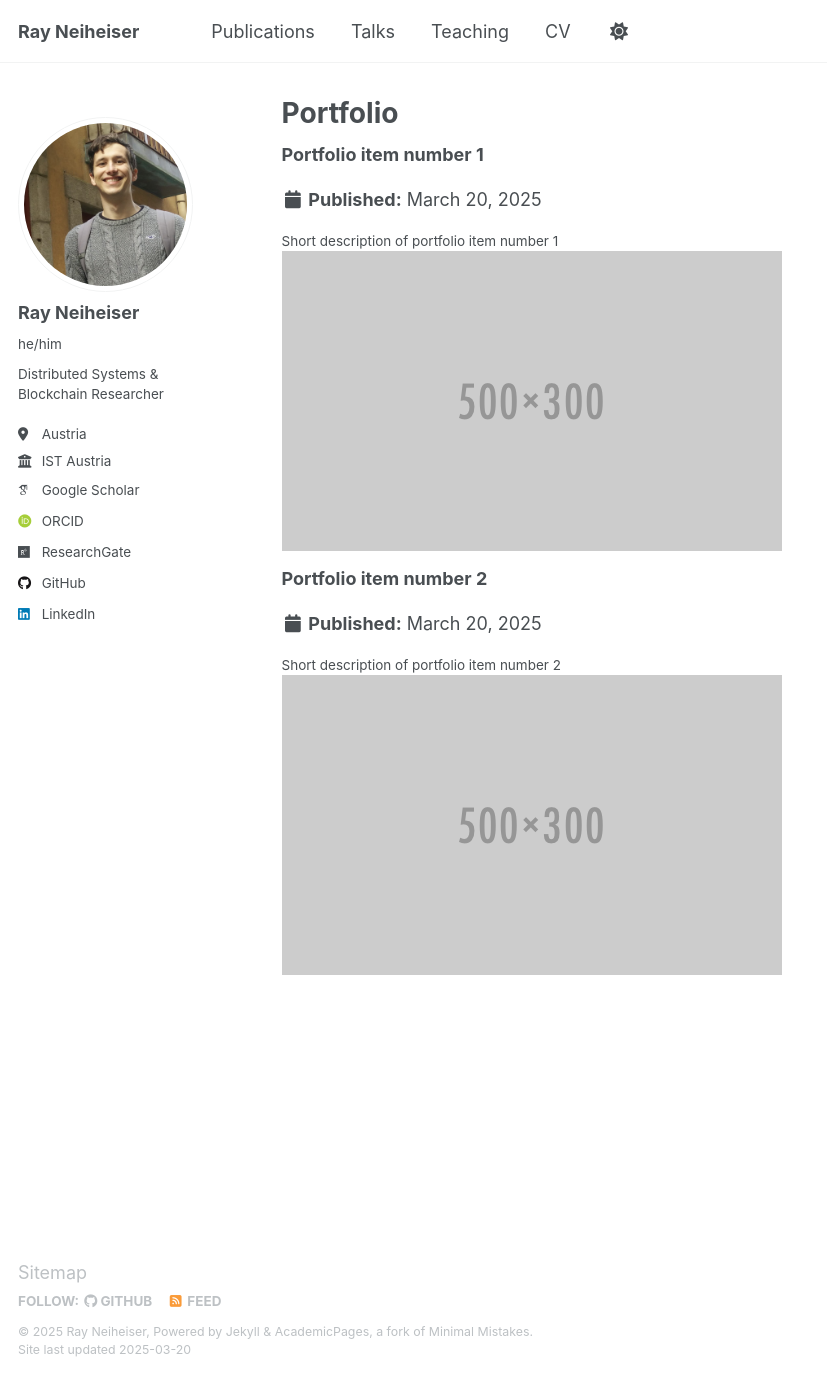
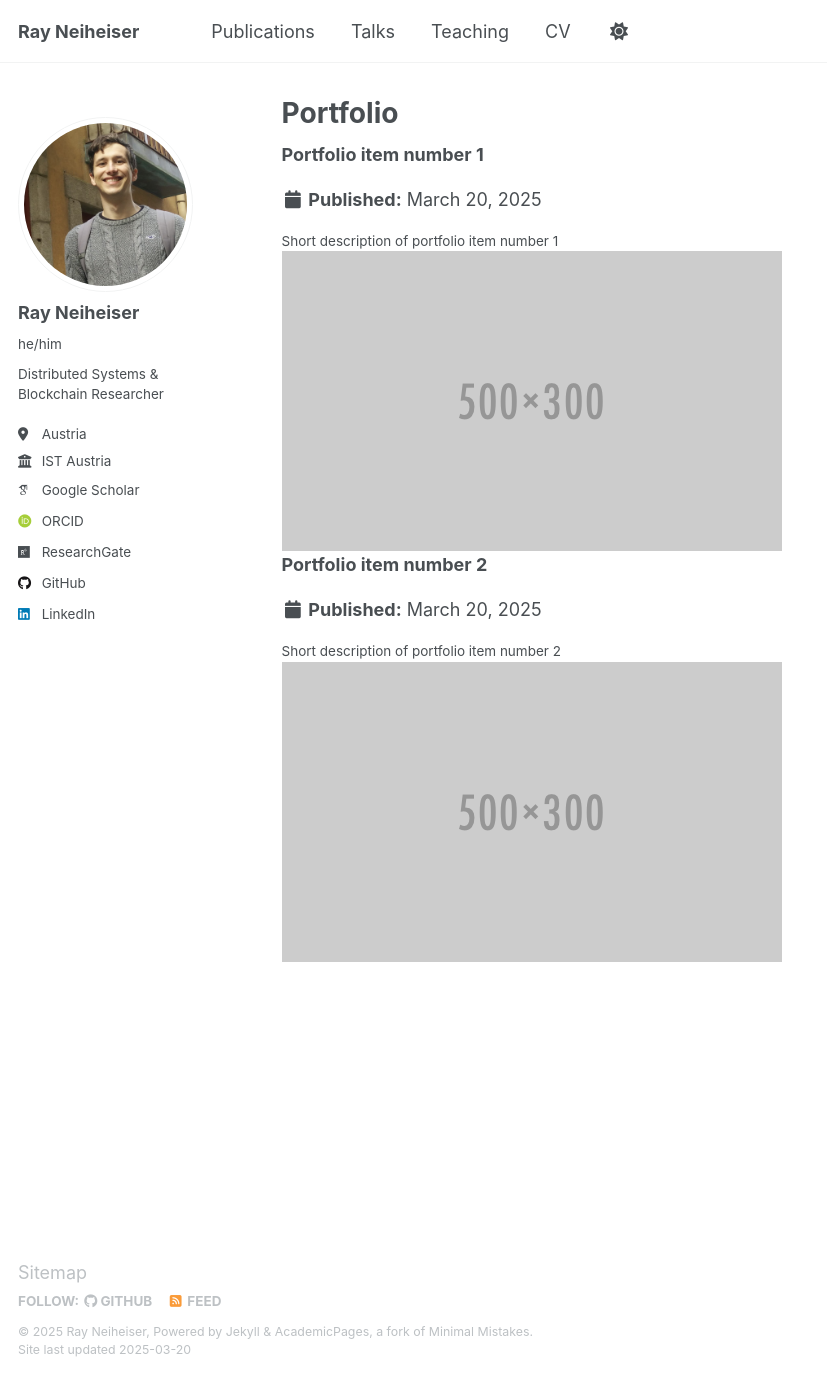
Before and after one commit to Ray-Neiheiser/ray-neiheiser.github.io, a Jekyll site: the page built from _pages/portfolio.html, in a window 1280 px wide and 1378 px high. Shown: the whole window, without its empty margins (0-827 px from the left). Built offline with Jekyll 4.4.1, drawn with Linux system fonts in a browser that asks for light colours; some web fonts are replaced.

Commit message:
remove p macro

```diff
--- a/_includes/archive-single.html
+++ b/_includes/archive-single.html
@@ -47,9 +47,9 @@
         {% endif %}
 
     {% if post.excerpt and site.read_more != 'enabled' %}
-    <div class="archive__item-excerpt" itemprop="description">{{ post.excerpt | markdownify }}</div>
+    <div class="archive__item-excerpt" itemprop="description">{{ post.excerpt | markdownify | remove: "<p>" | remove: "</p>" }}</div>
     {% elsif post.excerpt and site.read_more == 'enabled' %}
-    <div class="archive__item-excerpt" itemprop="description"><div>{{ post.excerpt | markdownify | remove: '<div>' | remove: '</div>' }}<strong><a href="{{ base_path }}{{ post.url }}" rel="permalink"> Read more</a></strong></div></div>
+    <div class="archive__item-excerpt" itemprop="description"><div>{{ post.excerpt | markdownify | remove: '<p>' | remove: '</p>' }}<strong><a href="{{ base_path }}{{ post.url }}" rel="permalink"> Read more</a></strong></div></div>
     {% endif %}
 
     {% if post.citation and post.paperurl and post.slidesurl %}
```
